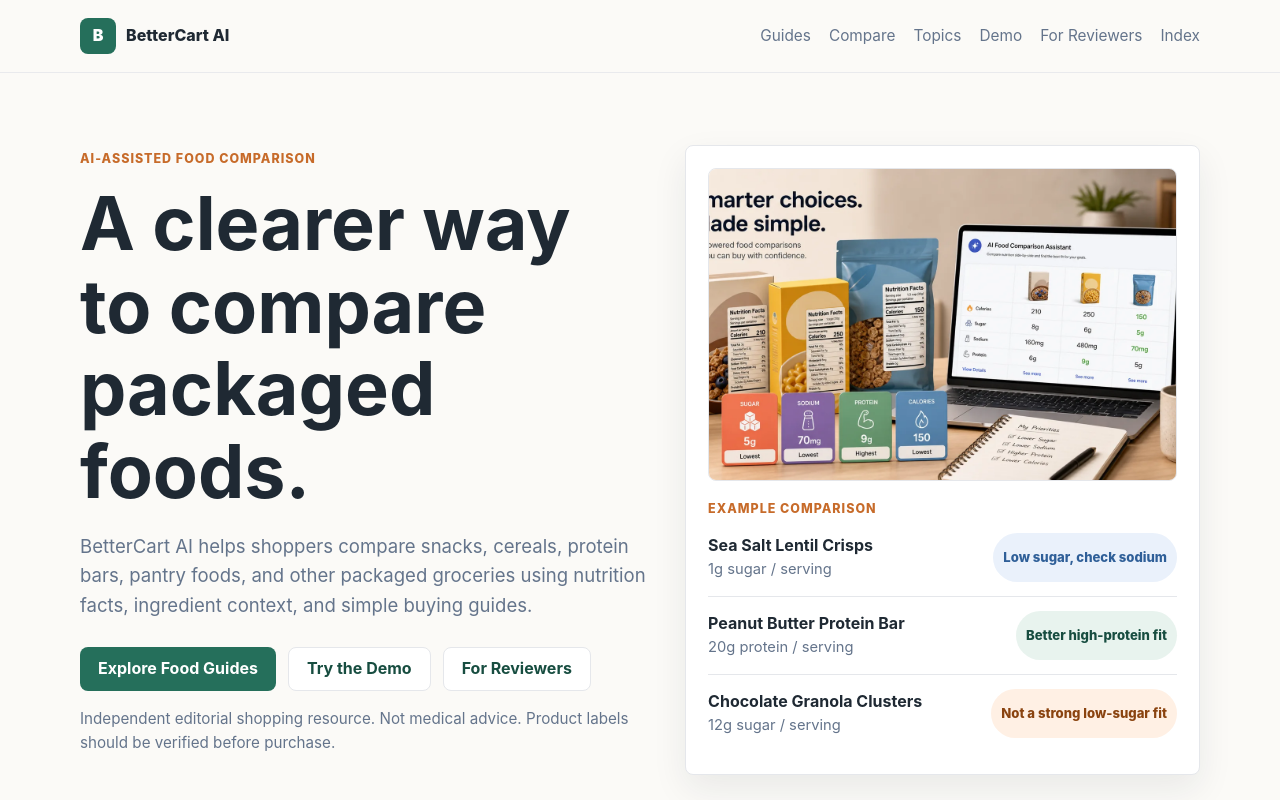
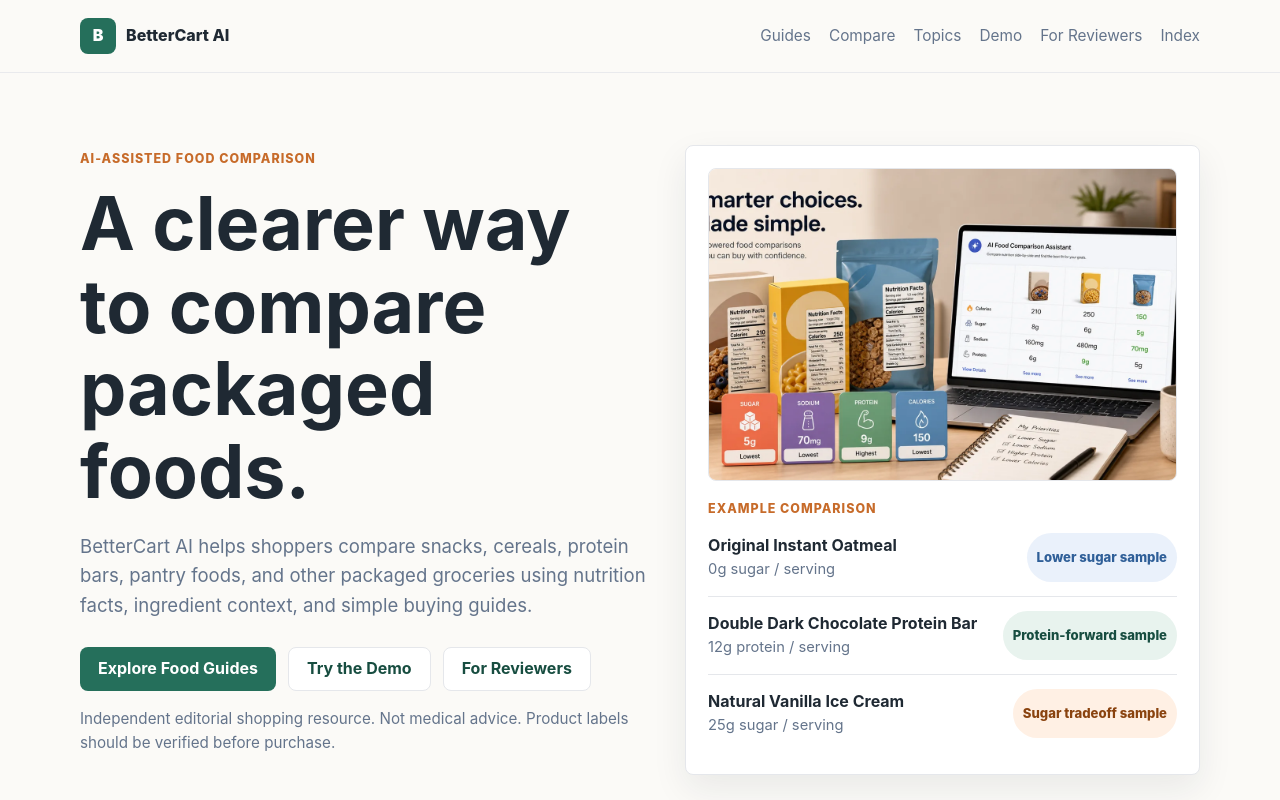
Before and after one commit to Astalos11/bettercart-ai-approval-site, a Next.js app: page / in a window 1280 px wide. Shown: the top 800 px of the page. Built offline with nearby package versions, Linux system fonts and the light colour scheme; no server answers.

Commit message:
Align homepage preview with USDA samples

```diff
--- a/app/page.jsx
+++ b/app/page.jsx
@@ -2,9 +2,9 @@ import Link from "next/link";
 import { comparisons, guides, trustPages } from "../lib/content";
 
 const previewProducts = [
-  { name: "Sea Salt Lentil Crisps", metric: "1g sugar / serving", label: "Low sugar, check sodium" },
-  { name: "Peanut Butter Protein Bar", metric: "20g protein / serving", label: "Better high-protein fit" },
-  { name: "Chocolate Granola Clusters", metric: "12g sugar / serving", label: "Not a strong low-sugar fit" }
+  { name: "Original Instant Oatmeal", metric: "0g sugar / serving", label: "Lower sugar sample" },
+  { name: "Double Dark Chocolate Protein Bar", metric: "12g protein / serving", label: "Protein-forward sample" },
+  { name: "Natural Vanilla Ice Cream", metric: "25g sugar / serving", label: "Sugar tradeoff sample" }
 ];
 
 const shoppingScenarios = [
```
